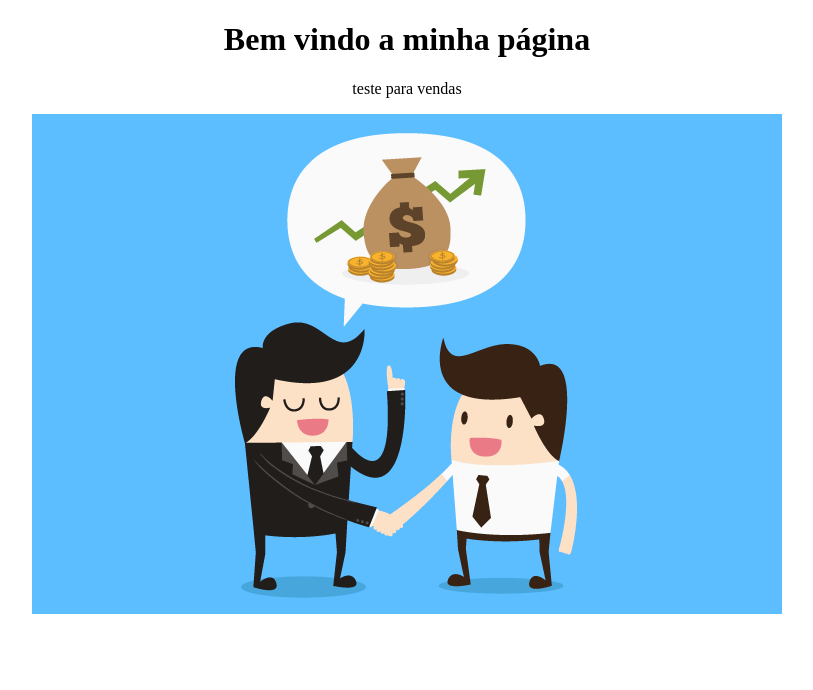
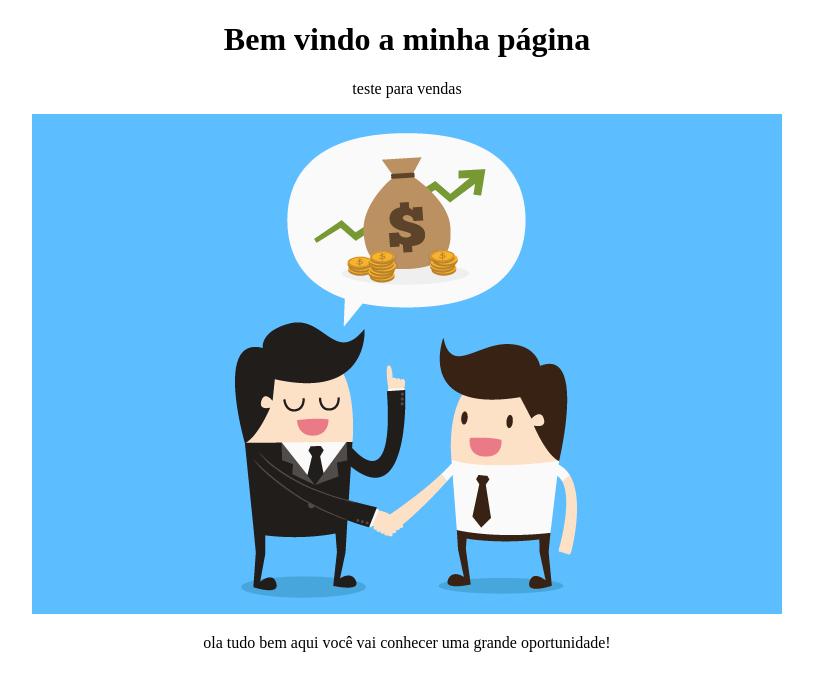
Before and after one commit to neozbr/neozbr.github.io, a plain HTML site: page index.html in a window 1280 px wide. Shown: the whole page, without its empty margins (233-1046 px from the left). Drawn offline with Linux system fonts and the light colour scheme.

Commit message:
novo paragrafo

```diff
--- a/index.html
+++ b/index.html
@@ -13,7 +13,7 @@
 </a>
 </center>
 
-
+<p style="text-align:center;" >ola tudo bem aqui você vai conhecer uma grande oportunidade!</p> <!-- paragrafo inicial -->
 
 
 </body>
```
